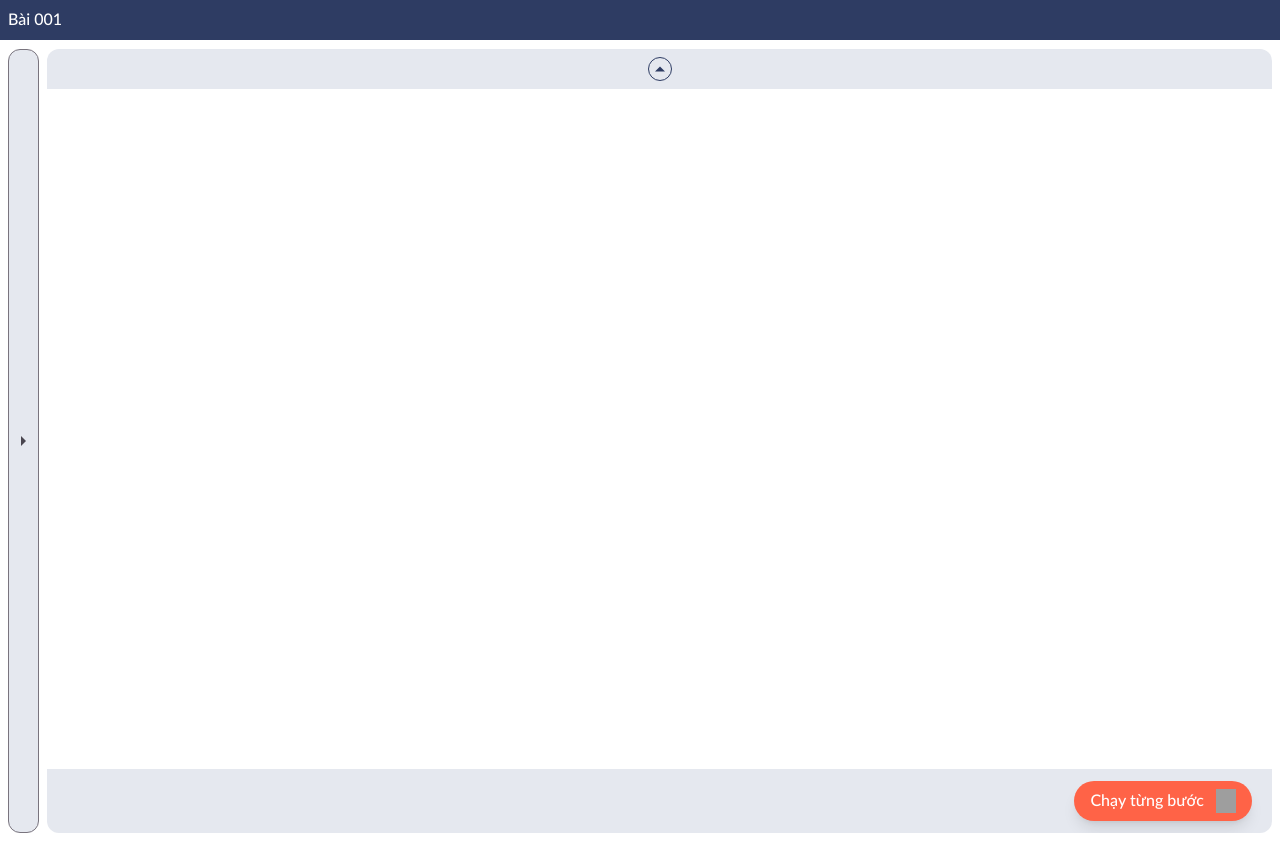
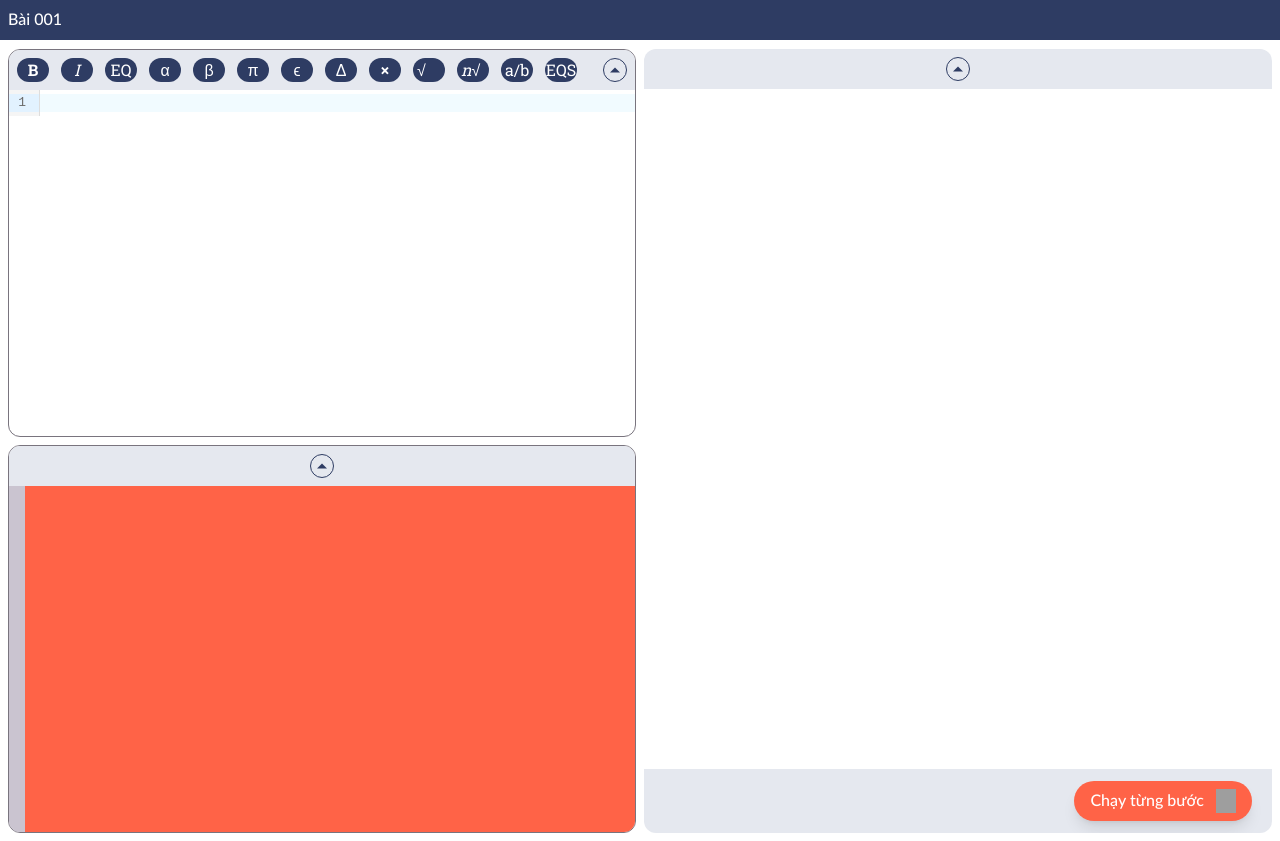
Before and after one commit to ngxquang/SE-Flowchart-FE, a Next.js app: page /gv/1/1 in a window 1280 px wide. Built offline with nearby package versions, Linux system fonts and the light colour scheme; grey boxes are pictures that could not be loaded.

Commit message:
fix(create-task): fix scrollable editor and toolbar

```diff
--- a/package.json
+++ b/package.json
@@ -12,6 +12,7 @@
     "@codemirror/lang-markdown": "^6.2.5",
     "@codemirror/state": "^6.4.1",
     "@codemirror/view": "^6.33.0",
+    "@heroicons/react": "^2.1.5",
     "codemirror": "^6.0.1",
     "next": "14.2.5",
     "react": "^18",
--- a/src/app/gv/[chapter]/[lesson]/page.tsx
+++ b/src/app/gv/[chapter]/[lesson]/page.tsx
@@ -6,8 +6,8 @@ import { EBAssignment, EBPseudo, Preview } from '@/components';
 import { useState } from 'react';
 
 export default function LessonDetail() {
-  const [isShowAssignment, setIsShowAssignment] = useState(false);
-  const [isShowPseudo, setIsShowPseudo] = useState(false);
+  const [isShowAssignment, setIsShowAssignment] = useState(true);
+  const [isShowPseudo, setIsShowPseudo] = useState(true);
 
   const handleCollapseOrExpandDe = () => {
     setIsShowAssignment(!isShowAssignment);
@@ -26,6 +26,7 @@ export default function LessonDetail() {
     <main className="overflow-hidden pt-[41px]">
       <div className="h-dvh w-full px-2 py-2">
         {!isShowAssignment && !isShowPseudo ? (
+          // Full Preview / Non-resizable Preview
           <div className="flex h-full flex-row gap-2">
             <div
               className="flex h-full w-8 items-center justify-center rounded-xl border border-outline bg-primary-container"
@@ -42,18 +43,22 @@ export default function LessonDetail() {
             <Preview />
           </div>
         ) : (
+          // Resizale Preview
           <PanelGroup
             autoSaveId="example"
             direction="horizontal"
             className="w-full"
           >
+            {/* Left panel */}
             <Panel minSize={20} maxSize={50} defaultSize={50} className=" ">
               {isShowAssignment && isShowPseudo ? (
+                // Resizale
                 <PanelGroup
                   autoSaveId="example2"
                   direction="vertical"
                   className="w-full"
                 >
+                  {/* Top-left panel */}
                   <Panel
                     minSize={20}
                     maxSize={80}
@@ -63,12 +68,15 @@ export default function LessonDetail() {
                     <EBAssignment onCollapse={handleCollapseOrExpandDe} />
                   </Panel>
                   <PanelResizeHandle className="h-2 bg-on-primary" />
+                  {/* Bottom-left panel */}
                   <Panel defaultSize={50} className="">
                     <EBPseudo onCollapse={handldeCollapseOrExpandPseudo} />
                   </Panel>
                 </PanelGroup>
               ) : (
+                // Non-resizale
                 <div className="flex h-full w-full flex-col gap-2">
+                  {/* Top-left */}
                   {isShowAssignment ? (
                     <EBAssignment onCollapse={handleCollapseOrExpandDe} />
                   ) : (
@@ -85,6 +93,7 @@ export default function LessonDetail() {
                       />
                     </div>
                   )}
+                  {/* Bottom-left */}
                   {isShowPseudo ? (
                     <EBPseudo onCollapse={handldeCollapseOrExpandPseudo} />
                   ) : (
@@ -105,6 +114,7 @@ export default function LessonDetail() {
               )}
             </Panel>
             <PanelResizeHandle className="w-2" />
+            {/* Right panel */}
             <Panel defaultSize={50} className="">
               <Preview />
             </Panel>
--- a/src/components/EditorBlock/EBAssignment.tsx
+++ b/src/components/EditorBlock/EBAssignment.tsx
@@ -6,10 +6,10 @@ import { LessonContext } from '@/contexts';
 const EBAssignment = ({ onCollapse }: { onCollapse: () => void }) => {
   const editorRef = useRef<{
     focus: () => void;
+    addFormatting: (text: string) => void;
     addText: (text: string) => void;
   } | null>(null);
   const { markdown, setMarkdown } = useContext(LessonContext);
-  const [editorKey, setEditorKey] = useState(0);
 
   const handleFocus = () => {
     console.log('🚀 ~ handleFocus ~ editorRef.current:', editorRef.current);
@@ -20,36 +20,36 @@ const EBAssignment = ({ onCollapse }: { onCollapse: () => void }) => {
 
   const handleBold = () => {
     if (editorRef.current) {
-      editorRef.current.addText(' **bold text**');
-      forceReRender();
+      editorRef.current.addFormatting('**');
+      handleFocus();
     }
   };
 
   const handleItalic = () => {
     if (editorRef.current) {
-      editorRef.current.addText(' *italic text*');
-      forceReRender();
+      editorRef.current.addFormatting('*');
+      handleFocus();
     }
   };
 
   const handleEQ = () => {
     if (editorRef.current) {
       editorRef.current.addText(' $Type \\ equation \\ here$');
-      forceReRender();
+      handleFocus();
     }
   };
 
   const handleGreekLetter = (letter: string): void => {
     if (editorRef.current) {
       editorRef.current.addText(letter);
-      forceReRender();
+      handleFocus();
     }
   };
 
   const handleMult = () => {
     if (editorRef.current) {
       editorRef.current.addText(' ×');
-      forceReRender();
+      handleFocus();
     }
   };
 
@@ -57,7 +57,7 @@ const EBAssignment = ({ onCollapse }: { onCollapse: () => void }) => {
     if (editorRef.current) {
       const newText = ' $\\sqrt{x}$';
       editorRef.current.addText(newText);
-      forceReRender();
+      handleFocus();
     }
   };
 
@@ -65,7 +65,7 @@ const EBAssignment = ({ onCollapse }: { onCollapse: () => void }) => {
     if (editorRef.current) {
       const newText = ' $\\sqrt[n]{x}$';
       editorRef.current.addText(newText);
-      forceReRender();
+      handleFocus();
     }
   };
 
@@ -73,7 +73,7 @@ const EBAssignment = ({ onCollapse }: { onCollapse: () => void }) => {
     if (editorRef.current) {
       const newText = ' $\\frac{a}{b}$';
       editorRef.current.addText(newText);
-      forceReRender();
+      handleFocus();
     }
   };
 
@@ -86,18 +86,15 @@ d + e = f
 \\end{cases}
 $`;
       editorRef.current.addText(newText);
-      forceReRender();
+      handleFocus();
     }
   };
 
-  const forceReRender = () => {
-    setEditorKey((prevKey) => prevKey + 1);
-  };
-
   return (
-    <div className="h-full w-full overflow-hidden rounded-xl border border-outline">
-      <div className="relative flex items-center justify-between gap-4 bg-primary-container px-3 py-2">
-        <div className="flex flex-row gap-3">
+    <div className="relative flex h-full w-full flex-col overflow-hidden rounded-xl border border-outline">
+      {/* Quick Access Toolbar */}
+      <div className="relative mr-8 flex flex-shrink-0 items-center justify-between gap-4 overflow-x-auto scroll-smooth bg-primary-container px-2 py-2 focus:scroll-auto">
+        <div className=" flex select-none flex-row flex-nowrap gap-3">
           <div
             onClick={handleBold}
             className="flex h-6 w-8 items-center justify-center rounded-full bg-primary hover:cursor-pointer hover:bg-primary/50"
@@ -203,7 +200,9 @@ $`;
             </span>
           </div>
         </div>
-        <div className="absolute right-0 bg-primary-container p-2">
+      </div>
+      {/* Button collapse editor */}
+      <div className="absolute right-0 top-0 bg-primary-container p-2">
         <div
           className="flex size-6 justify-center rounded-full border border-primary "
           onClick={onCollapse}
@@ -217,10 +216,12 @@ $`;
           />
         </div>
       </div>
-      </div>
-      <div className="h-[90%] w-full overflow-x-auto" onClick={handleFocus}>
+      {/* Editor */}
+      <div
+        className="flex h-full w-full flex-grow overflow-hidden overflow-y-auto"
+        onClick={handleFocus}
+      >
         <MarkdownEditor
-          key={editorKey}
           ref={editorRef}
           value={markdown}
           onChange={setMarkdown}
--- a/src/components/EditorBlock/MarkdownEditor.tsx
+++ b/src/components/EditorBlock/MarkdownEditor.tsx
@@ -17,6 +17,7 @@ interface MarkdownEditorProps {
 // Define the type for the ref, specifying the focus method
 interface MarkdownEditorHandle {
   focus: () => void;
+  addFormatting: (text: string) => void;
   addText: (text: string) => void;
 }
 
@@ -102,6 +103,9 @@ const MarkdownEditor = forwardRef<MarkdownEditorHandle, MarkdownEditorProps>(
         focus() {
           editorViewRef.current?.focus();
         },
+        addFormatting(text: string) {
+          handleAddFormatting(text);
+        },
         addText(text: string) {
           if (editorViewRef.current) {
             const { state } = editorViewRef.current;
@@ -109,7 +113,7 @@ const MarkdownEditor = forwardRef<MarkdownEditorHandle, MarkdownEditorProps>(
             // Kiểm tra xem vị trí con trỏ (selection) có tồn tại không
             const cursorPos = state.selection.main.empty
               ? state.selection.main.from
-              : state.doc.length; // Nếu không có con trỏ, đặt vào cuối tài liệu
+              : state.selection.main.to; // Nếu không có con trỏ, đặt vào cuối tài liệu
 
             // Tạo một transaction để thêm văn bản
             const transaction = state.update({
--- a/src/components/Preview/Preview.tsx
+++ b/src/components/Preview/Preview.tsx
@@ -11,6 +11,7 @@ const Preview = () => {
   const { markdown } = useContext(LessonContext);
   return (
     <div className="flex h-full w-full flex-col overflow-hidden rounded-xl">
+      {/* Header */}
       <div className="flex items-center  justify-center bg-primary-container px-3 py-2">
         <div className="flex size-6 justify-center rounded-full border border-primary ">
           <Image
@@ -22,6 +23,7 @@ const Preview = () => {
           />
         </div>
       </div>
+      {/* Preview */}
       <div className=" m-2 flex-grow overflow-x-auto">
         <Markdown
           className={`font-roboto_slab`}
@@ -91,6 +93,7 @@ const Preview = () => {
           {markdown}
         </Markdown>
       </div>
+      {/* Footer */}
       <footer className="flex w-full flex-row-reverse bg-primary-container px-5 py-3">
         <div className="flex flex-row rounded-full bg-secondary px-4 py-2 text-on-secondary shadow-lg ">
           <span className="mr-3 font-medium">Chạy từng bước</span>
```
Also changed, not shown: 1 other file (tests, documents, lock files or other folders). Lines whose indentation alone changed are shown as unchanged.
